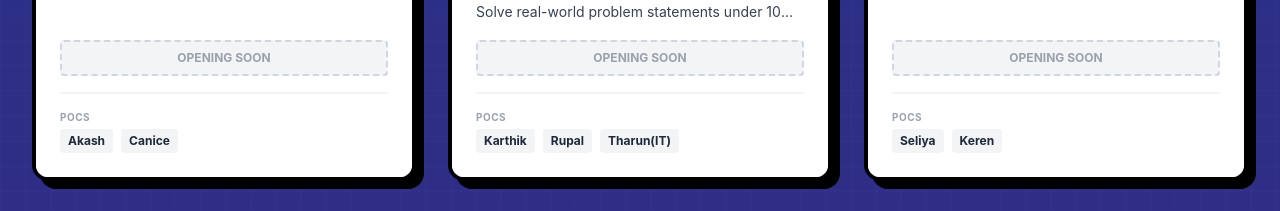
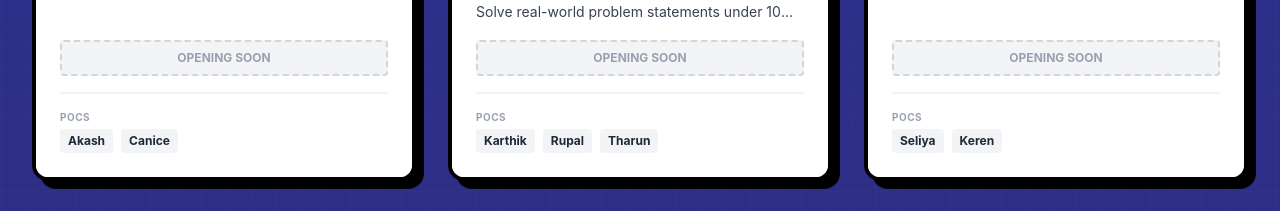
Before and after one commit to kenanpereira24-max/3rd_Time_Is_the_charm, a React (Vite) app: page / in a window 1280 px wide. Shown: the part 3981-4192 px from the top of the page. Built offline with nearby package versions, Linux system fonts and the light colour scheme.

Commit message:
fixed Tharun(IT) to Tharun

```diff
--- a/src/app/components/EventsList.tsx
+++ b/src/app/components/EventsList.tsx
@@ -112,7 +112,7 @@ const events = [
     pocs: [
       { name: 'Karthik', phone: '+91 7019348614' },
       { name: 'Rupal', phone: '+91 9606998764' },
-      { name: 'Tharun(IT)', phone: '+91 7539932035' }
+      { name: 'Tharun', phone: '+91 7539932035' }
     ]
   },
   // 6. Escape Room
```
